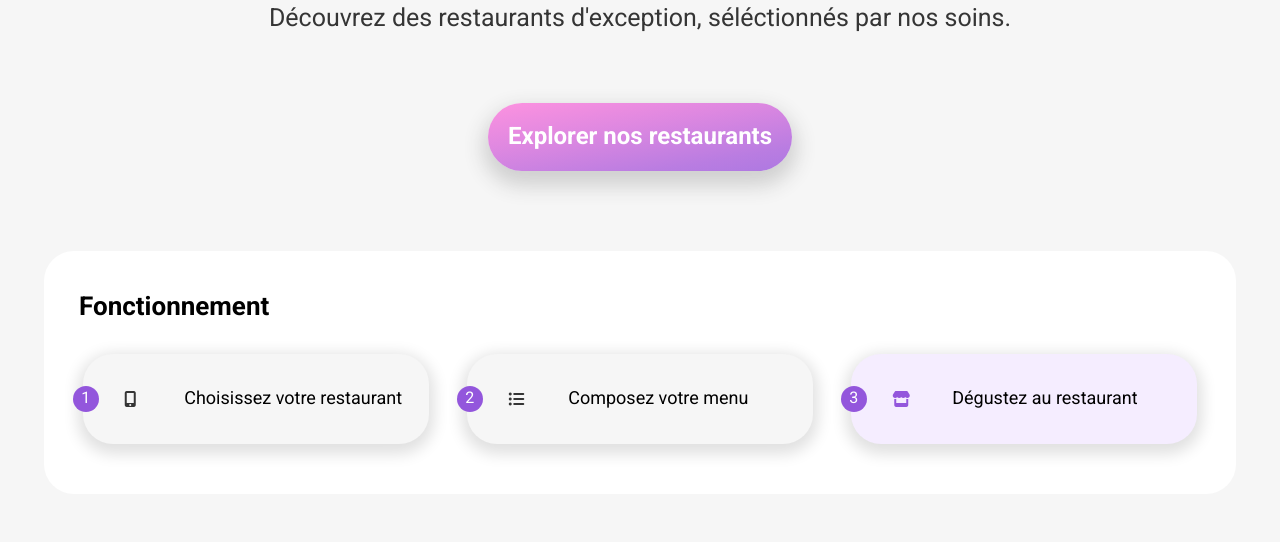
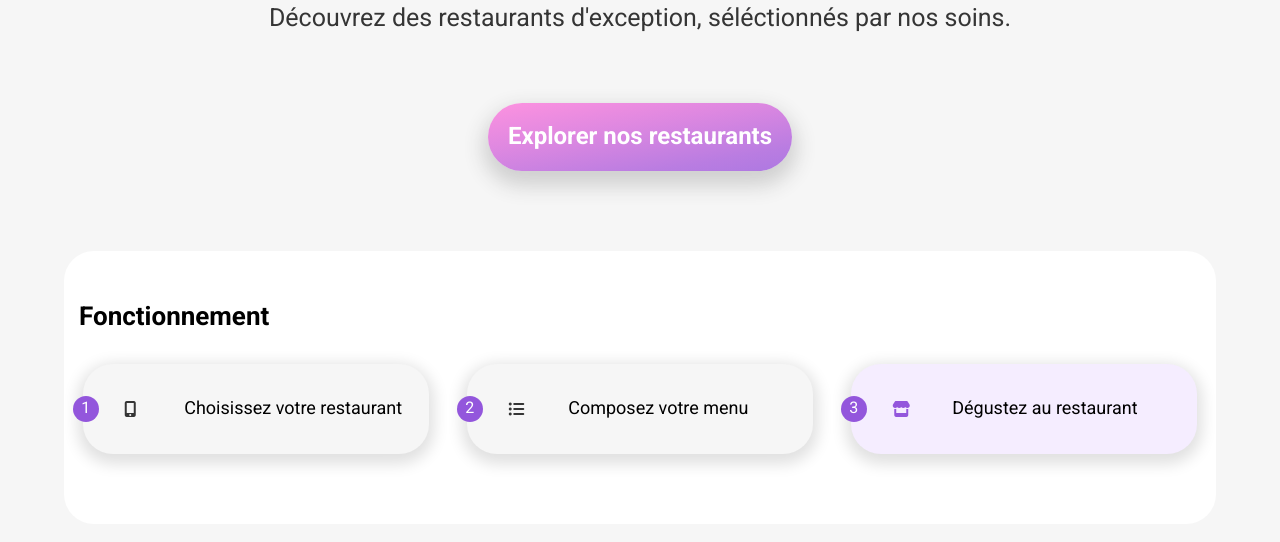
Before and after one commit to geo-tp/OCR-3-Ohmyfood, a plain HTML site: page index.html in a window 1280 px wide. Shown: the part 321-863 px from the top of the page. Drawn offline with nearby package versions, Linux system fonts and the light colour scheme; files that its build step writes are made by us from their sources; a web font is replaced by a local one.

Commit message:
ajout marge sur restaurant card et amelioration layout operations

```diff
--- a/sass/components/_menu-card.scss
+++ b/sass/components/_menu-card.scss
@@ -9,6 +9,7 @@
   text-overflow: ellipsis;
   overflow: hidden;
   position: relative;
+  background-color: white;
 
   &:hover {
     & .menu-card__infos {
--- a/sass/components/_restaurant-card.scss
+++ b/sass/components/_restaurant-card.scss
@@ -64,6 +64,7 @@
 
   @include laptop-design {
     flex-basis: 48%;
+    margin-bottom: 70px;
 
     &__image {
       & img {
--- a/sass/layouts/_menu.scss
+++ b/sass/layouts/_menu.scss
@@ -9,7 +9,6 @@
     display: flex;
     justify-content: space-between;
     width: 90%;
-    margin: 0 auto;
     align-items: center;
     padding: 20px;
 
--- a/sass/layouts/_operations.scss
+++ b/sass/layouts/_operations.scss
@@ -13,7 +13,9 @@
     max-width: 90%;
     margin: 0 auto;
     border-radius: 30px;
-    padding: 20px;
+    &__title {
+      padding-left: 15px;
+    }
     &__rows {
       display: flex;
     }
```
Also changed, not shown: css/styles.css, 1 other file.
